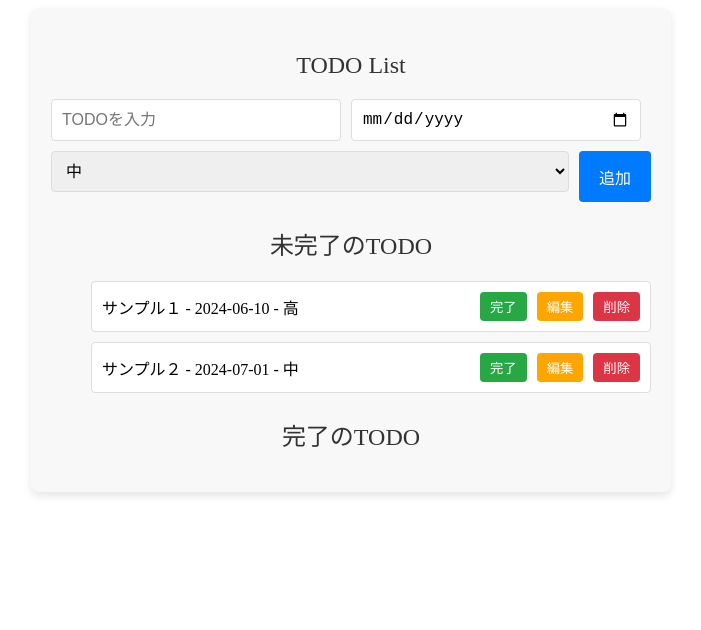
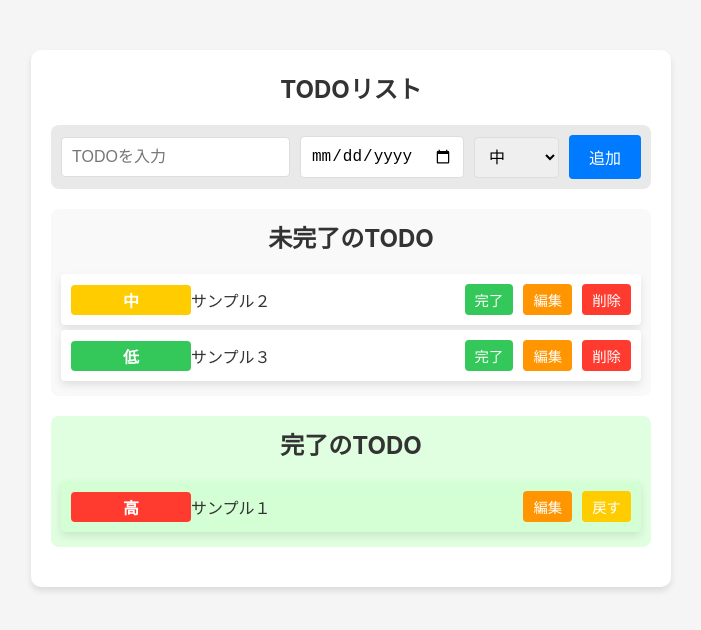
Before and after one commit to yutnagase/react-todo-app, a React (Vite) app: page / in a window 1280 px wide. Shown: the top 630 px of the page, without its empty margins (289-990 px from the left). Built offline with nearby package versions, Linux system fonts and the light colour scheme; data requests are answered from the project's data file.

Commit message:
modified to layout2

```diff
--- a/db.json
+++ b/db.json
@@ -3,7 +3,7 @@
     {
       "id": "4178",
       "text": "サンプル１",
-      "completed": false,
+      "completed": true,
       "dueDate": "2024-06-10",
       "priority": "高"
     },
@@ -13,6 +13,13 @@
       "completed": false,
       "dueDate": "2024-07-01",
       "priority": "中"
+    },
+    {
+      "id": "2eba",
+      "text": "サンプル３",
+      "dueDate": "2024-06-10",
+      "priority": "低",
+      "completed": false
     }
   ]
 }
--- a/src/Todo.jsx
+++ b/src/Todo.jsx
@@ -18,7 +18,7 @@ export const Todo = () => {
   const [isModalOpen, setIsModalOpen] = useState(false);
   const [editTodoText, setEditTodoText] = useState("");
   const [editTodoDueDate, setEditTodoDueDate] = useState("");
-  const [editTodoPriority, setEditTodoPriority] = useState("");
+  const [editTodoPriority, setEditTodoPriority] = useState("中");
 
   const fetchTodos = async () => {
     try {
@@ -36,12 +36,12 @@ export const Todo = () => {
   }, []);
 
   const addTodo = async () => {
-    if (!todoText.trim() || !todoDueDate.trim() || !todoPriority.trim()) return;
+    if (!todoText.trim()) return;
     const newTodo = {
       text: todoText,
-      completed: false,
       dueDate: todoDueDate,
       priority: todoPriority,
+      completed: false,
     };
     try {
       await axios.post("http://localhost:8000/todos", newTodo);
@@ -55,12 +55,7 @@ export const Todo = () => {
   };
 
   const updateTodo = async () => {
-    if (
-      !editTodoText.trim() ||
-      !editTodoDueDate.trim() ||
-      !editTodoPriority.trim()
-    )
-      return;
+    if (!editTodoText.trim()) return;
     const updatedTodo = {
       ...currentTodo,
       text: editTodoText,
@@ -74,7 +69,7 @@ export const Todo = () => {
       );
       setEditTodoText("");
       setEditTodoDueDate("");
-      setEditTodoPriority("");
+      setEditTodoPriority("中");
       setIsEditing(false);
       setCurrentTodo({});
       setIsModalOpen(false);
@@ -129,7 +124,7 @@ export const Todo = () => {
 
   return (
     <div className="todo-container">
-      <p className="title">TODO List</p>
+      <h1 className="title">TODOリスト</h1>
       <InputTodo
         todoText={todoText}
         todoDueDate={todoDueDate}
@@ -142,23 +137,19 @@ export const Todo = () => {
         isEditing={isEditing}
       />
       {isMaxLimitIncompleteTodos && (
-        <p style={{ color: "red" }}>
-          最大登録数は5件です。TODOを消化してください。
-        </p>
+        <p style={{ color: "red" }}>登録できるTODOは5個までです。</p>
       )}
-      <div className="todo-list">
       <IncompleteTodos
         todos={incompleteTodos}
         onClickComplete={completeTodo}
-          onClickRemove={(index) => removeTodo(index, false)}
+        onClickRemove={removeTodo}
         onClickEdit={editTodo}
       />
       <CompleteTodos
         todos={completeTodos}
-          onClick={(index) => backToIncomplete(index)}
+        onClick={backToIncomplete}
         onClickEdit={editTodo}
       />
-      </div>
       <EditTodoModal
         isOpen={isModalOpen}
         todoText={editTodoText}
--- a/src/components/CompleteTodos.jsx
+++ b/src/components/CompleteTodos.jsx
@@ -1,12 +1,29 @@
-const CompleteTodos = ({ todos, onClick, onClickEdit }) => (
+import React from "react";
+
+const CompleteTodos = ({ todos, onClick, onClickEdit }) => {
+  const getPriorityClass = (priority) => {
+    switch (priority) {
+      case "高":
+        return "priority-high";
+      case "中":
+        return "priority-medium";
+      case "低":
+        return "priority-low";
+      default:
+        return "";
+    }
+  };
+
+  return (
     <div className="todo-area complete-area">
       <p className="title">完了のTODO</p>
       <ul>
         {todos.map((todo, index) => (
           <li key={todo.id} className="todo-item">
-          <p>
-            {todo.text} - {todo.dueDate} - {todo.priority}
-          </p>
+            <span className={`priority ${getPriorityClass(todo.priority)}`}>
+              {todo.priority}
+            </span>
+            <p>{todo.text}</p>
             <button className="edit" onClick={() => onClickEdit(todo)}>
               編集
             </button>
@@ -16,5 +33,6 @@ const CompleteTodos = ({ todos, onClick, onClickEdit }) => (
       </ul>
     </div>
   );
+};
 
 export { CompleteTodos };
--- a/src/components/IncompleteTodos.jsx
+++ b/src/components/IncompleteTodos.jsx
@@ -1,17 +1,34 @@
+import React from "react";
+
 const IncompleteTodos = ({
   todos,
   onClickComplete,
   onClickRemove,
   onClickEdit,
-}) => (
+}) => {
+  const getPriorityClass = (priority) => {
+    switch (priority) {
+      case "高":
+        return "priority-high";
+      case "中":
+        return "priority-medium";
+      case "低":
+        return "priority-low";
+      default:
+        return "";
+    }
+  };
+
+  return (
     <div className="todo-area">
       <p className="title">未完了のTODO</p>
       <ul>
         {todos.map((todo, index) => (
           <li key={todo.id} className="todo-item">
-          <p>
-            {todo.text} - {todo.dueDate} - {todo.priority}
-          </p>
+            <span className={`priority ${getPriorityClass(todo.priority)}`}>
+              {todo.priority}
+            </span>
+            <p>{todo.text}</p>
             <button className="complete" onClick={() => onClickComplete(index)}>
               完了
             </button>
@@ -26,5 +43,6 @@ const IncompleteTodos = ({
       </ul>
     </div>
   );
+};
 
 export { IncompleteTodos };
--- a/src/css/Todo.css
+++ b/src/css/Todo.css
@@ -1,106 +1,179 @@
+/* Reset some basic styles for consistency across browsers */
+body,
+h1,
+h2,
+h3,
+h4,
+h5,
+h6,
+p,
+ul,
+li {
+  margin: 0;
+  padding: 0;
+  box-sizing: border-box;
+  font-family: -apple-system, BlinkMacSystemFont, "Segoe UI", Roboto,
+    "Helvetica Neue", Arial, sans-serif;
+}
+
+body {
+  background-color: #f5f5f5;
+  color: #333;
+  font-size: 16px;
+}
+
+input,
+button {
+  outline: none;
+}
+
+button {
+  cursor: pointer;
+}
+
+/* Container for the app */
 .todo-container {
   max-width: 600px;
-  margin: 0 auto;
+  margin: 50px auto;
   padding: 20px;
-  background: #f8f8f8;
-  border-radius: 8px;
-  box-shadow: 0 4px 8px rgba(0, 0, 0, 0.1);
+  background: #fff;
+  border-radius: 10px;
+  box-shadow: 0 4px 6px rgba(0, 0, 0, 0.1);
 }
 
+/* Header styles */
 .title {
-  font-size: 24px;
+  text-align: center;
+  font-size: 1.5em;
+  font-weight: bold;
   margin-bottom: 20px;
-  text-align: center;
   color: #333;
 }
 
+/* Input area styling */
 .input-area {
   display: flex;
+  align-items: center;
   justify-content: space-between;
+  padding: 10px;
+  background: #e9e9e9;
+  border-radius: 8px;
   margin-bottom: 20px;
-  flex-wrap: wrap;
 }
 
-.input-area input[type="text"],
-.input-area input[type="date"],
+.input-area input,
 .input-area select {
-  flex: 1 1 30%;
-  margin-right: 10px;
-  margin-bottom: 10px;
+  flex: 1;
   padding: 10px;
+  font-size: 1em;
   border: 1px solid #ddd;
   border-radius: 4px;
-  font-size: 16px;
+  margin-right: 10px;
 }
 
 .input-area button {
   padding: 10px 20px;
-  background: #007aff;
+  background-color: #007aff;
   color: white;
   border: none;
   border-radius: 4px;
-  cursor: pointer;
-  transition: background 0.3s;
-  font-size: 16px;
+  font-size: 1em;
 }
 
-.input-area button:hover {
-  background: #005bb5;
+/* Incomplete and complete areas */
+.todo-list {
+  margin-bottom: 20px;
 }
 
-.todo-list {
-  margin-top: 20px;
+.todo-area {
+  padding: 10px;
+  background: #f9f9f9;
+  border-radius: 8px;
+  margin-bottom: 20px;
+}
+
+.todo-area ul {
+  list-style: none;
 }
 
 .todo-item {
   display: flex;
+  align-items: center;
   justify-content: space-between;
-  align-items: center;
   padding: 10px;
-  background: white;
-  border: 1px solid #ddd;
+  margin: 5px 0;
+  background: #fff;
   border-radius: 4px;
-  margin-bottom: 10px;
-  font-size: 16px;
+  box-shadow: 0 4px 8px rgba(0, 0, 0, 0.1); /* Adding shadow to make it look elevated */
+  transition: transform 0.2s, box-shadow 0.2s;
+}
+
+.todo-item:hover {
+  transform: translateY(-3px);
+  box-shadow: 0 8px 16px rgba(0, 0, 0, 0.2);
 }
 
 .todo-item p {
+  flex: 1;
   margin: 0;
-  flex: 1;
+  font-size: 1em;
+}
+
+.priority {
+  padding: 5px 10px;
+  border-radius: 4px;
+  width: 100px;
+  height: 20px;
+  display: flex;
+  align-items: center;
+  justify-content: center;
+  font-weight: bold;
+  color: white;
+}
+
+.priority-high {
+  background-color: #ff3b30; /* Red */
+}
+
+.priority-medium {
+  background-color: #ffcc00; /* Yellow */
+}
+
+.priority-low {
+  background-color: #34c759; /* Green */
 }
 
 .todo-item button {
   margin-left: 10px;
   padding: 5px 10px;
+  font-size: 0.9em;
+  background-color: #007aff;
+  color: white;
   border: none;
   border-radius: 4px;
-  cursor: pointer;
-  transition: background 0.3s;
 }
 
-.todo-item .edit {
-  background: #ffa500;
-  color: white;
+.todo-item button.remove {
+  background-color: #ff3b30;
 }
 
-.todo-item .edit:hover {
-  background: #cc8400;
+.todo-item button.complete {
+  background-color: #34c759;
 }
 
-.todo-item .complete {
-  background: #28a745;
-  color: white;
+.todo-item button.edit {
+  background-color: #ff9500;
 }
 
-.todo-item .complete:hover {
-  background: #218838;
+/* Complete area styling */
+.complete-area {
+  background-color: #e0ffe0;
 }
 
-.todo-item .remove {
-  background: #dc3545;
-  color: white;
+.complete-area .todo-item {
+  background-color: #d4ffd4;
 }
 
-.todo-item .remove:hover {
-  background: #c82333;
+.complete-area button {
+  background-color: #ffcc00;
 }
```
Lines whose indentation alone changed are shown as unchanged.
